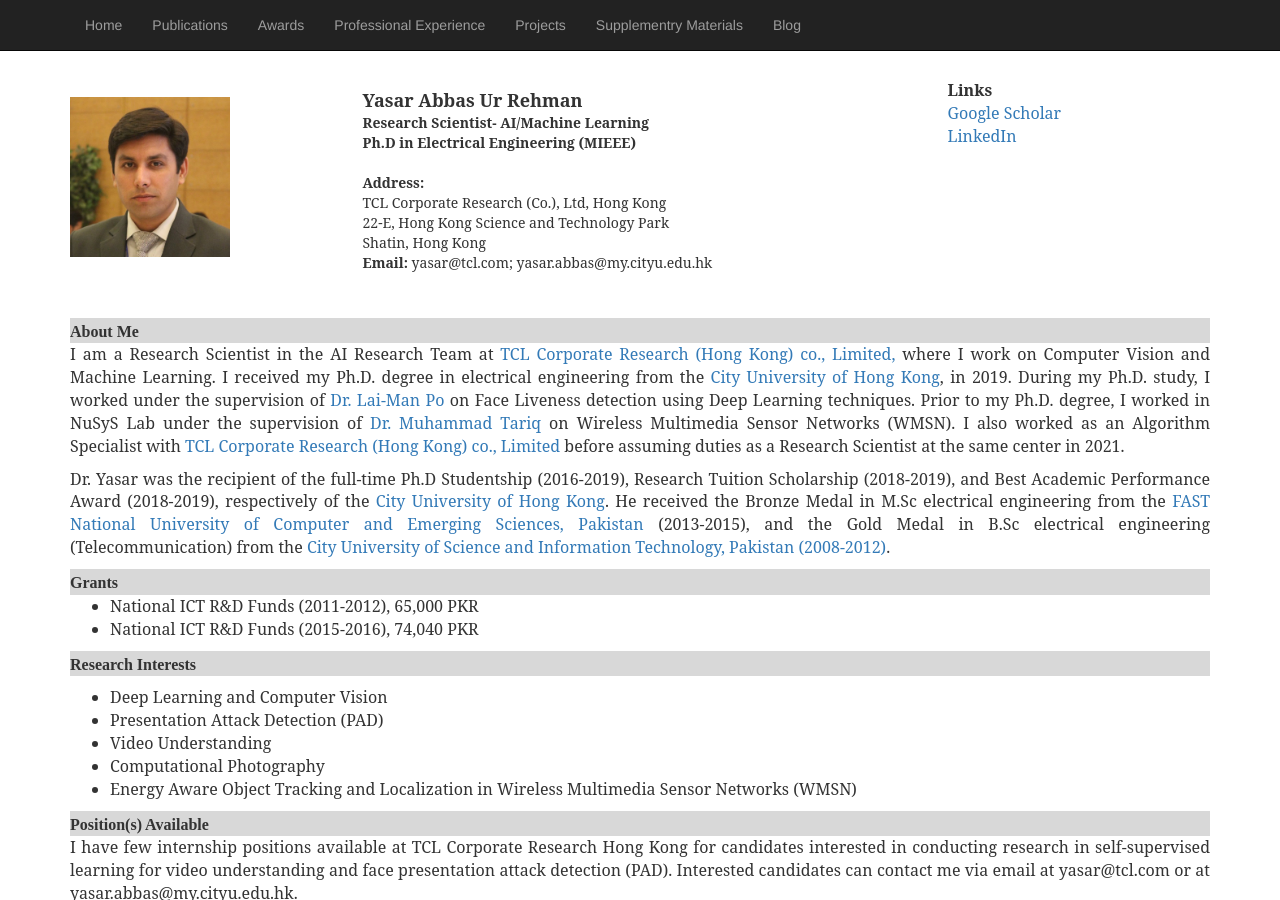
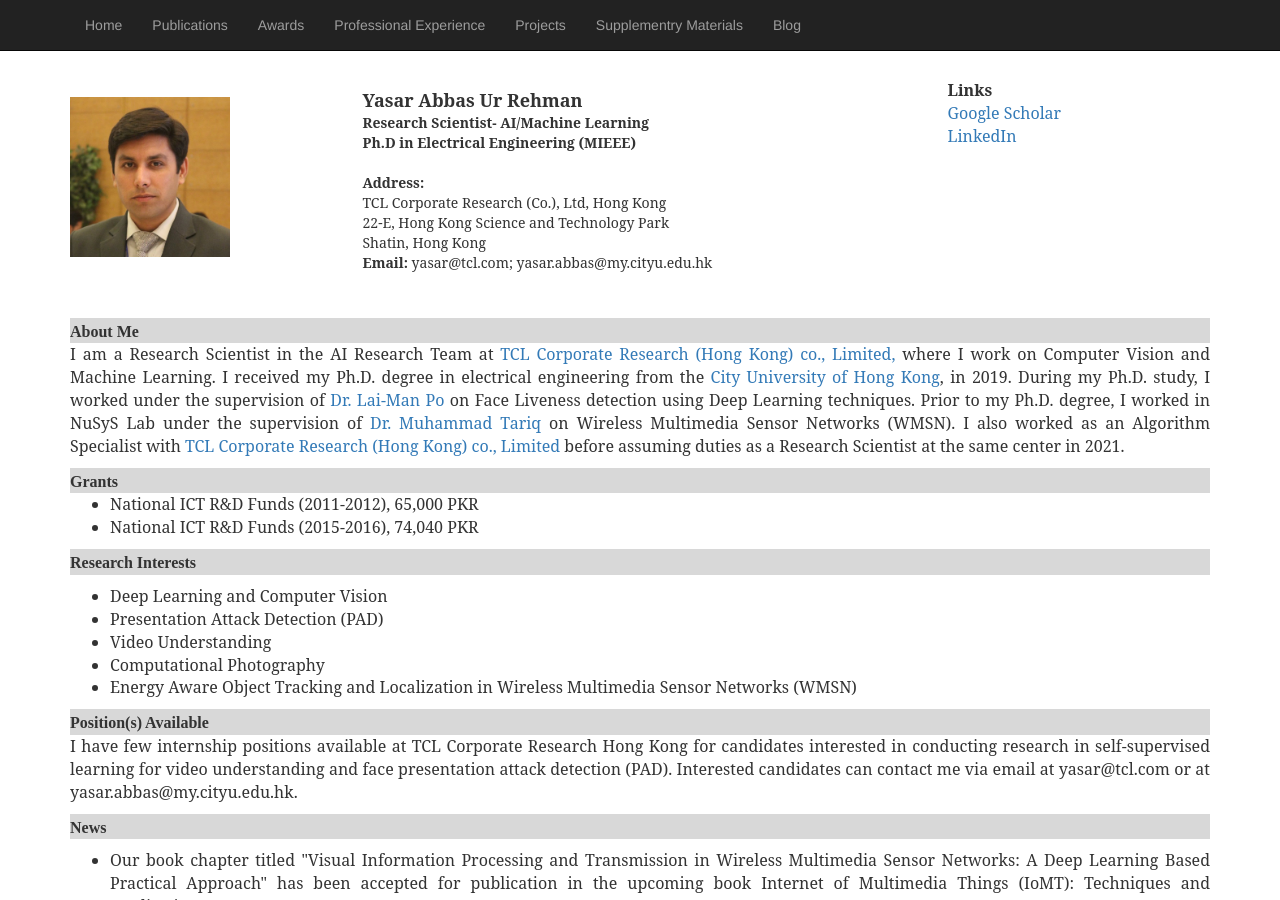
Before and after one commit to yasar-rehman/yasar, a Jekyll site: the page built from index.html, in a window 1280 px wide and 900 px high. Built offline with Jekyll 4.4.1, drawn with Linux system fonts in a browser that asks for light colours; some web fonts are replaced.

Commit message:
Update index.html

```diff
--- a/index.html
+++ b/index.html
@@ -52,15 +52,7 @@ title: yasar
 				as an Algorithm Specialist with <a href="http://tclrd.com.hk/"> TCL Corporate Research (Hong Kong) co., Limited </a> before assuming
 				duties as a Research Scientist at the same center in 2021.
 			</p>
-			<p style="font-family: 'Serif', Times New Roman; font-size: 16px">
-			        Dr. Yasar was the recipient of the full-time Ph.D Studentship (2016-2019), Research Tuition Scholarship (2018-2019), and
-				Best Academic Performance Award (2018-2019), respectively of the <a href="https://www.cityu.edu.hk/">City University of Hong Kong</a>.
-				He received the Bronze Medal in M.Sc electrical engineering from the<a href="http://pwr.nu.edu.pk/">
-				FAST National University of Computer and Emerging Sciences, Pakistan</a> (2013-2015),
-				and the Gold Medal in B.Sc electrical engineering (Telecommunication)
-				from the <a href="http://www.cityuniversity.edu.pk/cusitnew/index.php"> City University of Science and Information Technology, Pakistan
-				(2008-2012)</a>.
-			</p>
+
 
 			<table border=0 cellpadding=4 cellspacing=0 width=100%>
 			 <tr bgcolor="#d8d8d8">
```
